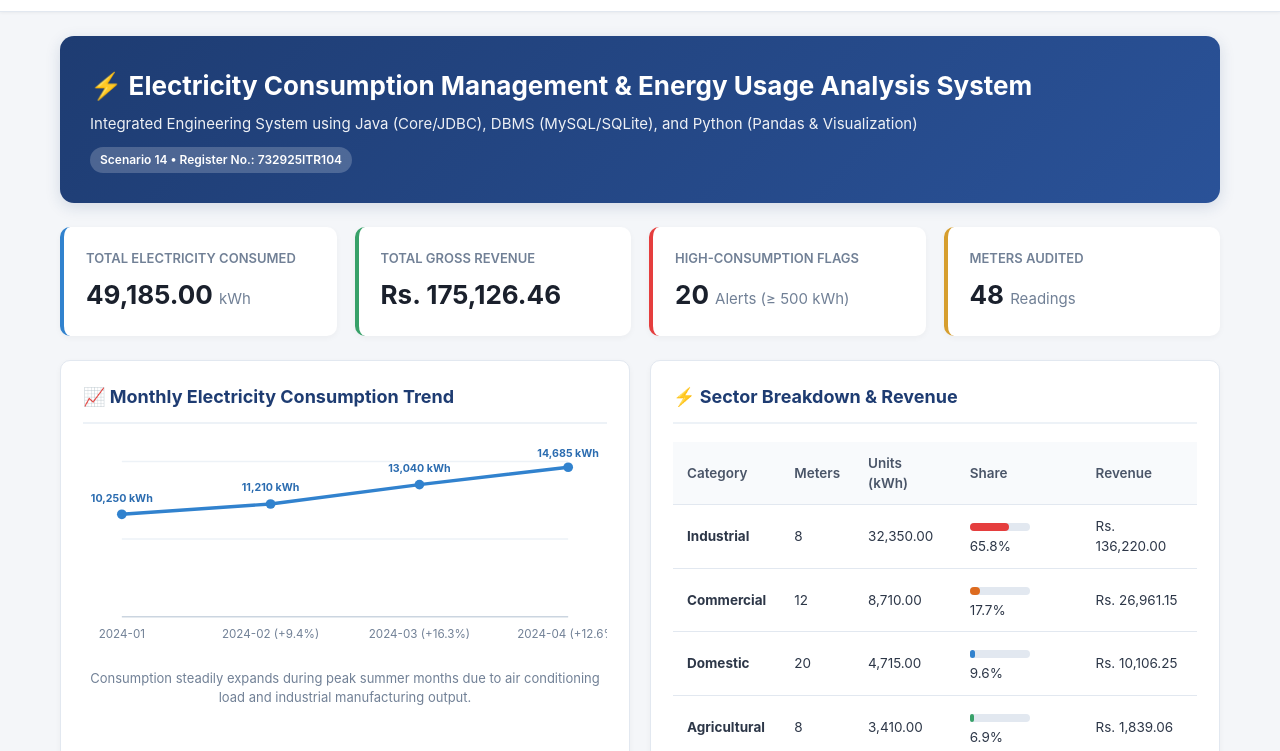
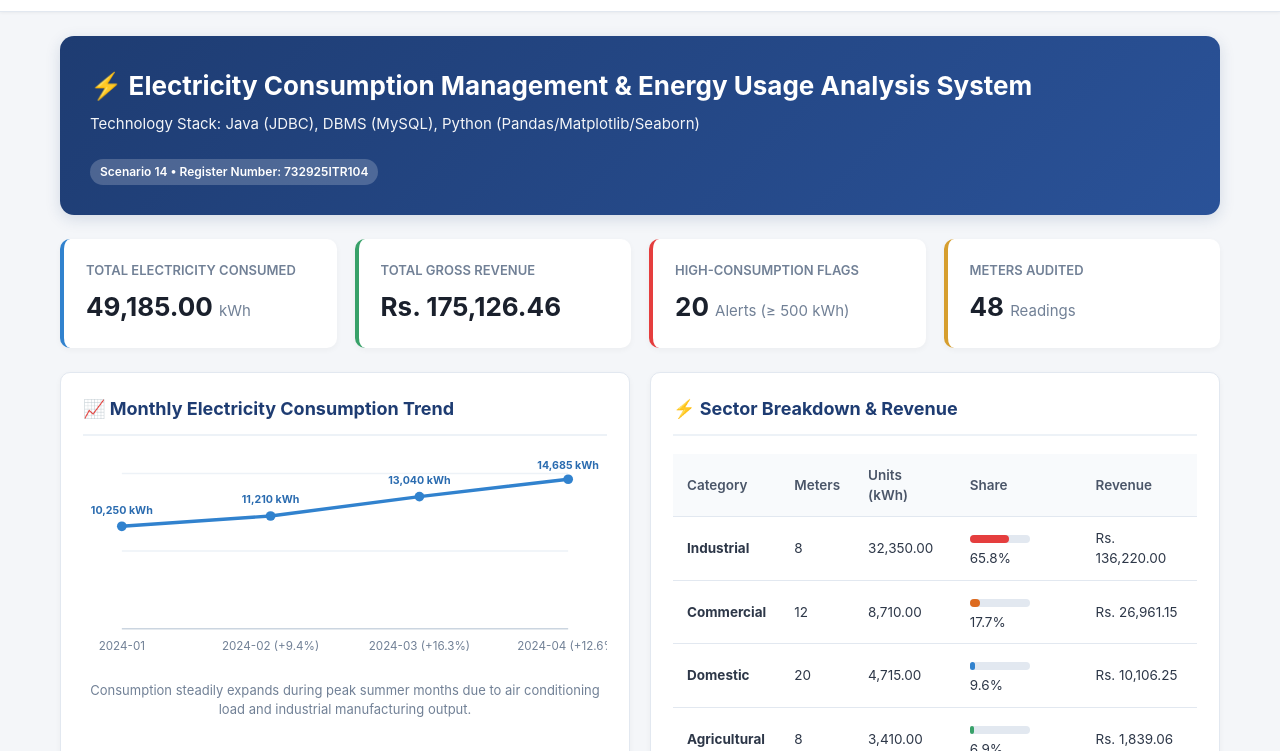
Before and after one commit to sricharanit2008-tech/electricity-consumption-system, a plain HTML site: page index.html in a window 1280 px wide. Shown: the part 49-800 px from the top of the page. Drawn offline with Linux system fonts and the light colour scheme.

Commit message:
Update technology stack line in index.html to match repo README

```diff
--- a/index.html
+++ b/index.html
@@ -228,8 +228,8 @@
     <div class="container" id="overview">
         <div class="header">
             <h1>⚡ Electricity Consumption Management & Energy Usage Analysis System</h1>
-            <p>Integrated Engineering System using Java (Core/JDBC), DBMS (MySQL/SQLite), and Python (Pandas & Visualization)</p>
-            <div class="badge-tag">Scenario 14 &bull; Register No.: 732925ITR104</div>
+            <p style="margin: 8px 0 12px 0; font-size: 15px; opacity: 0.95;">Technology Stack: Java (JDBC), DBMS (MySQL), Python (Pandas/Matplotlib/Seaborn)</p>
+            <div class="badge-tag">Scenario 14 &bull; Register Number: 732925ITR104</div>
         </div>
 
         <div class="kpi-grid">
@@ -424,7 +424,7 @@
         </div>
 
         <div class="footer">
-            <p>Developed with Java, DBMS, and Python &bull; Scenario 14 (Register No.: 14, 44, 74, 104) &bull; Hosted on GitHub Pages</p>
+            <p>Scenario 14 &bull; Register Number: 732925ITR104 &bull; Technology Stack: Java (JDBC), DBMS (MySQL), Python (Pandas/Matplotlib/Seaborn) &bull; Hosted on GitHub Pages</p>
         </div>
     </div>
 
```
